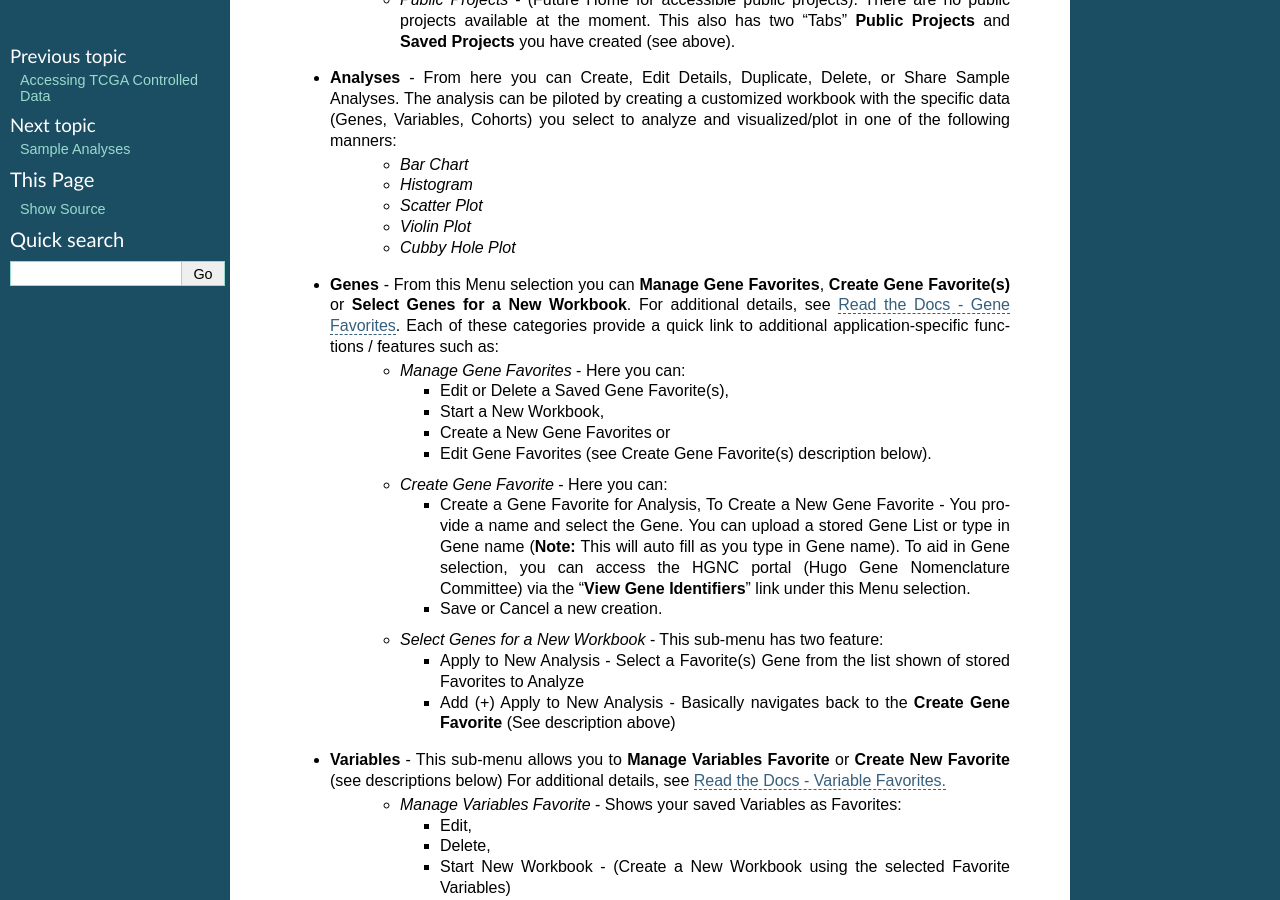
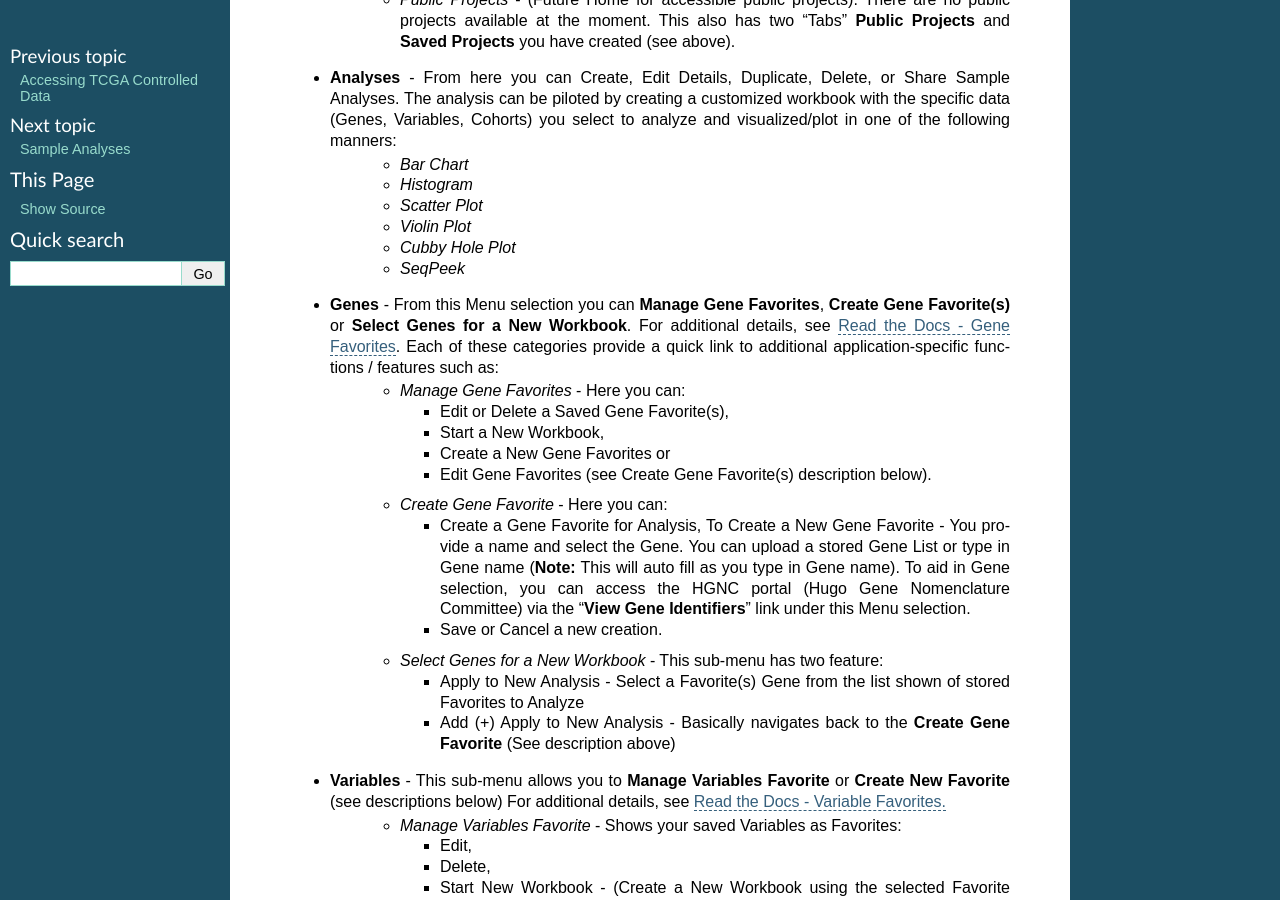
Before and after one commit to isb-cgc/readthedocs, a Sphinx documentation site: the page built from docs/source/sections/webapp/Menu.rst, in a window 1280 px wide and 900 px high, scrolled down 556 px. Built offline with Sphinx 7.4.7, drawn with Linux system fonts in a browser that asks for light colours.

Commit message:
Update Menu.rst
Added SeqPeek to list

```diff
--- a/docs/source/sections/webapp/Menu.rst
+++ b/docs/source/sections/webapp/Menu.rst
@@ -20,6 +20,7 @@ The **MENU** is a graphical control element which contains application navigatio
     - *Scatter Plot*
     - *Violin Plot*
     - *Cubby Hole Plot*
+    - *SeqPeek*
 
  * **Genes** - From this Menu selection you can **Manage Gene Favorites**, **Create Gene Favorite(s)** or **Select Genes for a New Workbook**. For additional details, see `Read the Docs - Gene Favorites <http://isb-cancer-genomics-cloud.readthedocs.org/en/latest/sections/Web-UI.html>`_. Each of these categories provide a quick link to additional application-specific functions / features such as:
     - *Manage Gene Favorites* - Here you can:
```
